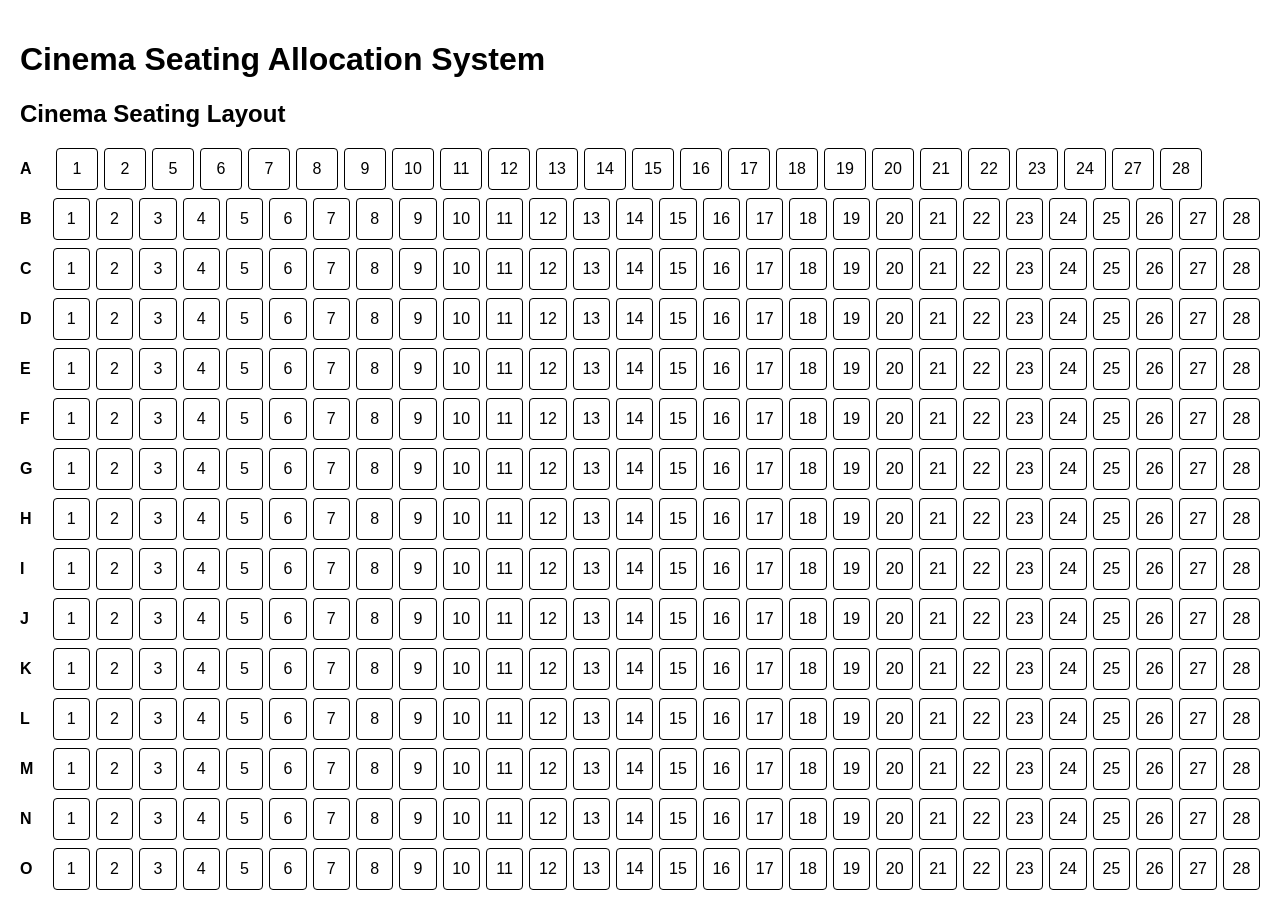
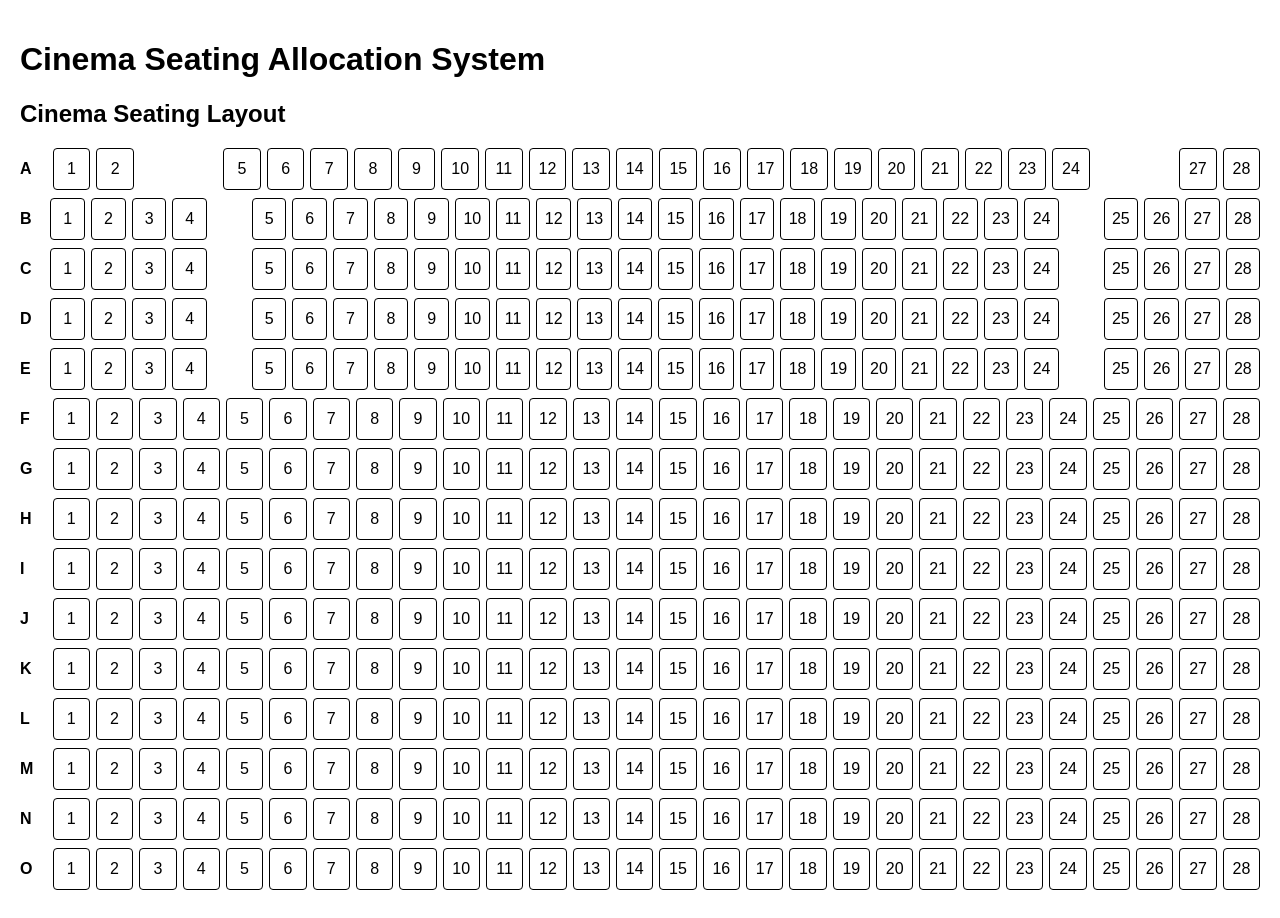
Before and after one commit to ujjwal-27/cinema-seating-system, a React (Vite) app: page / in a window 1280 px wide. Built offline with nearby package versions, Linux system fonts and the light colour scheme.

Commit message:
export row configuration, implement on seat grid

```diff
--- a/src/components/SeatGrid.tsx
+++ b/src/components/SeatGrid.tsx
@@ -1,18 +1,13 @@
-import { cinemaSeats } from "../data/cinemaLayout";
+import { rowConfiguration } from "../data/cinemaLayout";
 
 function SeatGrid() {
-  const rows = [...new Set(cinemaSeats.map((seat) => seat.row))];
+  const rows = Object.keys(rowConfiguration);
 
   return (
     <div>
       <h2>Cinema Seating Layout</h2>
 
-      {rows.map((row) => {
-        const rowSeats = cinemaSeats.filter(
-          (seat) => seat.row === row
-        );
-
-        return (
+      {rows.map((row) => (
         <div
           key={row}
           style={{
@@ -22,33 +17,40 @@ function SeatGrid() {
             alignItems: "center",
           }}
         >
-            <strong
+          <strong style={{ width: "30px" }}>{row}</strong>
+
+          {rowConfiguration[row].map((seatNumber, index) => {
+            if (seatNumber === null) {
+              return (
+                <div
+                  key={`gap-${index}`}
                   style={{
-                width: "30px",
+                    width: "40px",
+                    height: "40px",
                   }}
-            >
-              {row}
-            </strong>
+                />
+              );
+            }
 
-            {rowSeats.map((seat) => (
+            return (
               <div
-                key={seat.id}
+                key={`${row}${seatNumber}`}
                 style={{
                   width: "40px",
                   height: "40px",
                   border: "1px solid black",
+                  borderRadius: "4px",
                   display: "flex",
                   justifyContent: "center",
                   alignItems: "center",
-                  borderRadius: "4px",
                 }}
               >
-                {seat.number}
-              </div>
-            ))}
+                {seatNumber}
               </div>
             );
           })}
+        </div>
+      ))}
     </div>
   );
 }
--- a/src/data/cinemaLayout.ts
+++ b/src/data/cinemaLayout.ts
@@ -101,3 +101,5 @@ export function generateCinemaLayout(): Seat[] {
 }
 
 export const cinemaSeats = generateCinemaLayout();
+
+export { rowConfiguration };
```
Lines whose indentation alone changed are shown as unchanged.
